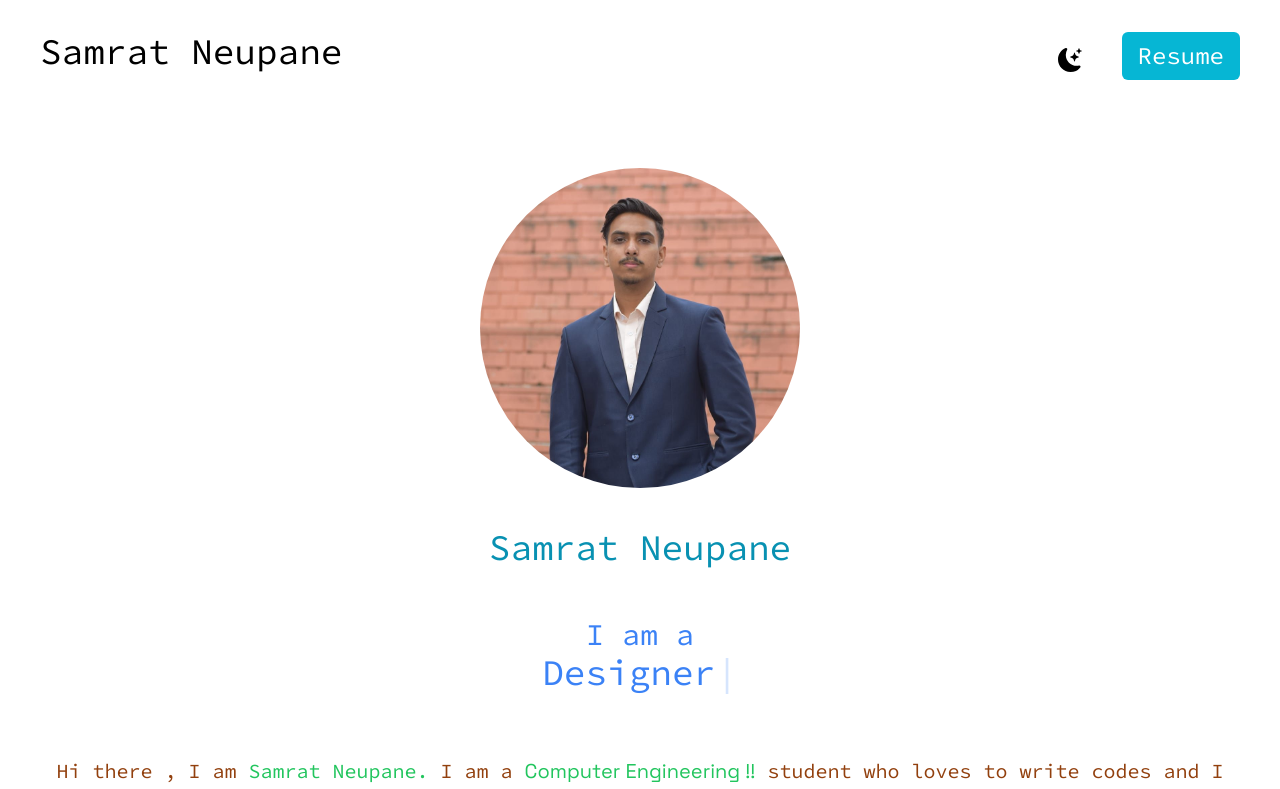
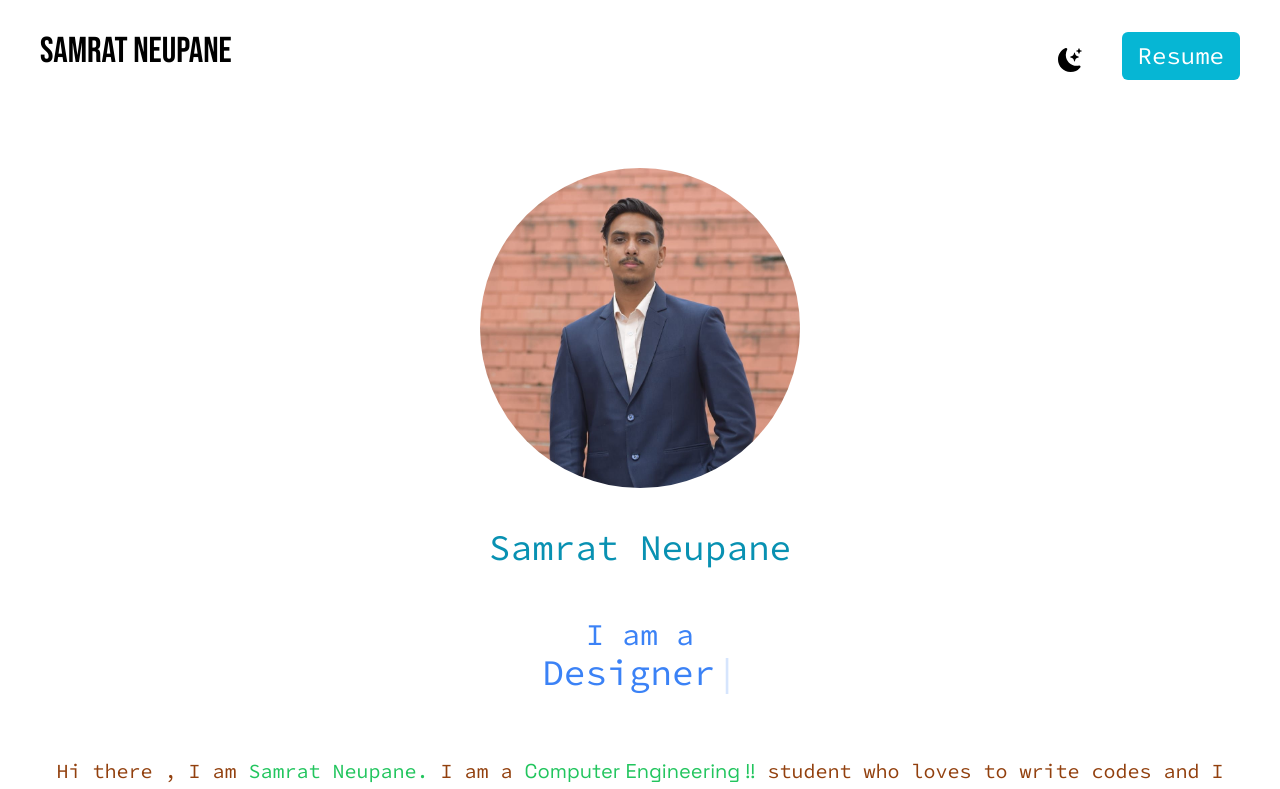
Before and after one commit to SaugatxWasti/portfolio, a Next.js app: page / in a window 1280 px wide. Shown: the top 789 px of the page. Built offline with nearby package versions, Linux system fonts and the light colour scheme.

Commit message:
Changed the font of the logo

```diff
--- a/pages/index.js
+++ b/pages/index.js
@@ -36,7 +36,7 @@ export default function Home() {
       <main className=" bg-white px-10 dark:bg-gray-900">
         <section>
           <nav className=" py-8 mb-12 flex justify-between">
-            <h1 className=" font-source lg:text-4xl md:text-3xl sm:text-2xl dark:text-white">
+            <h1 className=" font-infor lg:text-4xl md:text-2xl sm:text-xl dark:text-white">
               Samrat Neupane
             </h1>
             <ul className=" flex items-center lg:text-6xl md:text-5xl sm:text-5xl">
@@ -302,7 +302,7 @@ export default function Home() {
         </section>
 
         <section>
-          <div className="text-center font-source text-sm py-11 dark:text-white">
+          <div className="text-center font-source text-smg py-11 dark:text-white">
             <h2>Developed by Samrat Neupane</h2>
           </div>
         </section>
--- a/styles/globals.css
+++ b/styles/globals.css
@@ -1,6 +1,7 @@
 @import url("https://fonts.googleapis.com/css2?family=Space+Grotesk&display=swap");
 @import url("https://fonts.googleapis.com/css2?family=Bebas+Neue&display=swap");
 @import url('https://fonts.googleapis.com/css2?family=Source+Code+Pro&display=swap');
+
 @tailwind base;
 @tailwind components;
 @tailwind utilities;
--- a/tailwind.config.js
+++ b/tailwind.config.js
@@ -11,6 +11,7 @@ module.exports = {
         name: ["Space Grotesk"],
         infor: ["Bebas Neue"],
         source:["Source Code Pro"],
+        babu:["Source Code Pro"],
       },
     },
   },
```
